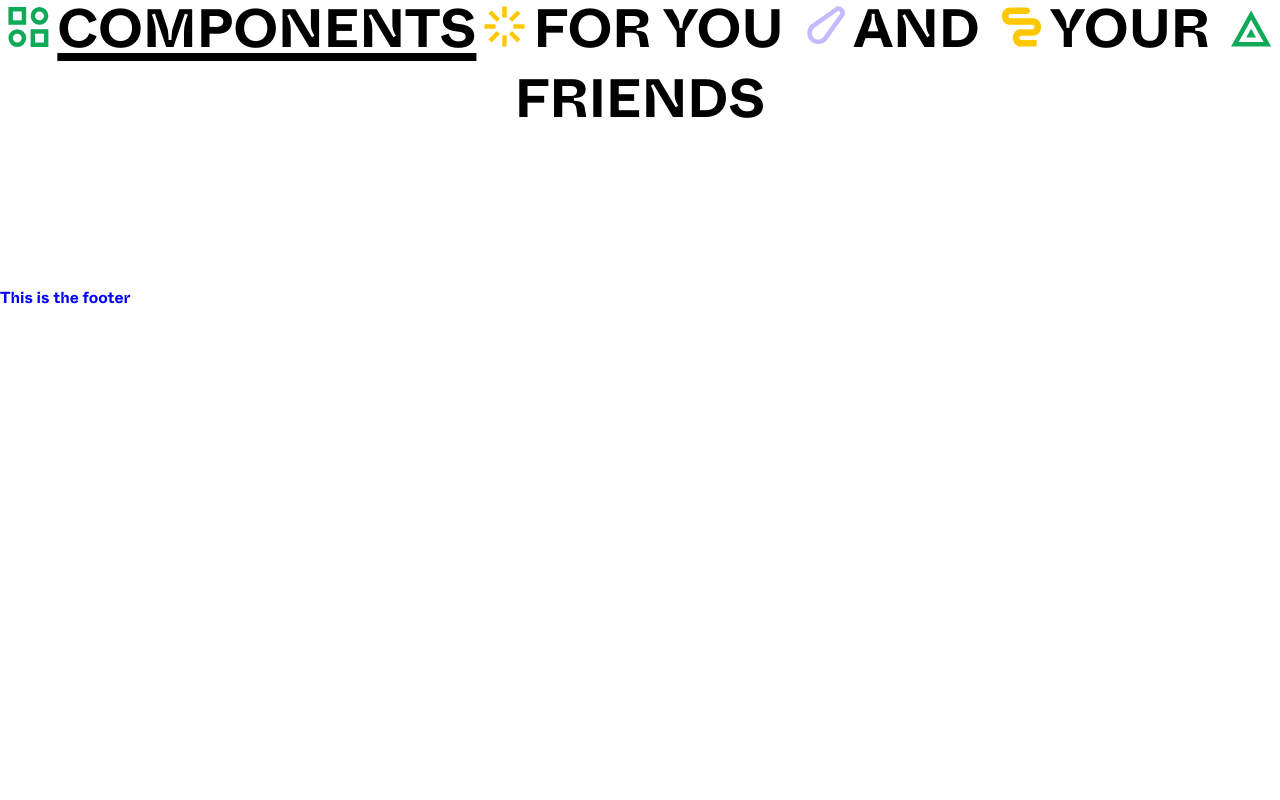
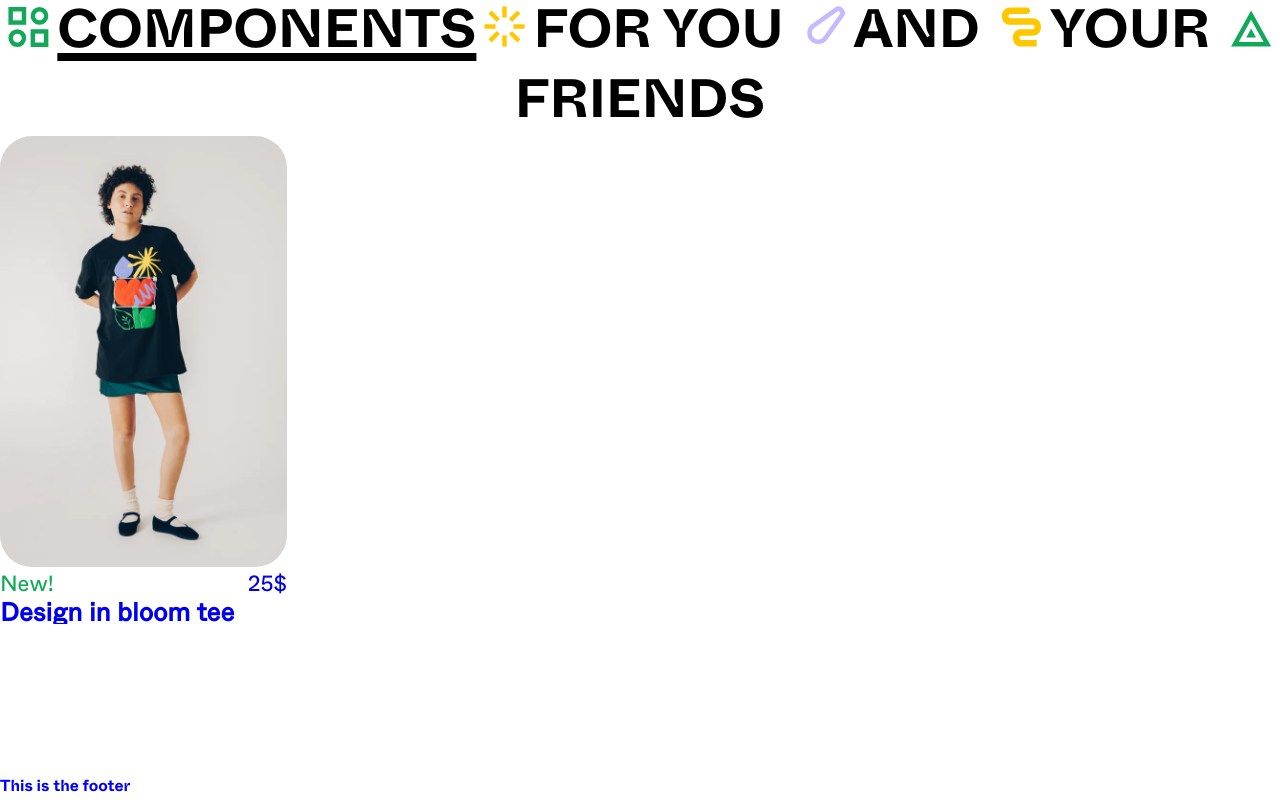
Before and after one commit to leireomadina/figma-store-clone, a Vue app: page / in a window 1280 px wide. Shown: the part 911-1711 px from the top of the page. Before the commit the page ends 1223 px from the top, so only its background shows below. Built offline with nearby package versions, Linux system fonts and the light colour scheme.

Commit message:
Add shop card component

```diff
--- /dev/null
+++ b/src/components/ShopCard.vue
@@ -0,0 +1,78 @@
+<template>
+	<li class="shop-card">
+		<figure>
+			<div class="shop-card__container">
+				<a href="#" class="shop-card__link">
+					<img
+						src="@/assets/images/shop/bloom-tee.webp"
+						class="shop-card__image"
+						alt="Design in bloom tee"
+						loading="lazy"
+					/>
+					<figcaption v-if="hasFigcaption">
+						<div class="shop-card__text-container">
+							<div>
+								<p class="shop-card__tag">New!</p>
+								<h3 class="shop-card__title">Design in bloom tee</h3>
+							</div>
+							<p class="shop-card__price">25$</p>
+						</div>
+					</figcaption>
+				</a>
+			</div>
+		</figure>
+	</li>
+</template>
+
+<script>
+export default {
+	props: {
+		hasFigcaption: {
+			type: Boolean,
+			required: false,
+			default: true,
+		},
+	},
+}
+</script>
+
+<style lang="scss">
+.shop-card {
+	overflow: hidden;
+	list-style-type: none;
+
+	&__container {
+		max-width: toRem(287px);
+	}
+
+	&__link {
+		text-decoration: none;
+	}
+
+	&__image {
+		display: block;
+		width: 100%;
+		height: auto;
+		border-radius: 2rem;
+	}
+
+	&__text-container {
+		display: flex;
+		justify-content: space-between;
+		font-family: 'White regular';
+		font-size: toRem(22px);
+	}
+
+	&__tag {
+		color: $color-green;
+	}
+
+	&__title {
+		line-height: toRem(22px);
+	}
+
+	&__price {
+		margin-left: 8px;
+	}
+}
+</style>
--- a/src/components/TheShop.vue
+++ b/src/components/TheShop.vue
@@ -2,6 +2,9 @@
 	<base-section id="shop">
 		<base-wrapper>
 			<TheShopHeader />
+			<ul>
+				<ShopCard />
+			</ul>
 		</base-wrapper>
 	</base-section>
 </template>
@@ -10,12 +13,14 @@
 import BaseSection from './BaseSection.vue'
 import BaseWrapper from './BaseWrapper.vue'
 import TheShopHeader from './TheShopHeader.vue'
+import ShopCard from './ShopCard.vue'
 
 export default {
 	components: {
 		BaseSection,
 		TheShopHeader,
 		BaseWrapper,
+		ShopCard
 	},
 }
 </script>
```
Also changed, not shown: src/assets/images/shop/bloom-tee.webp (added).
